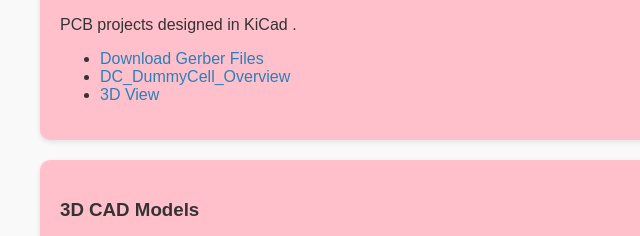
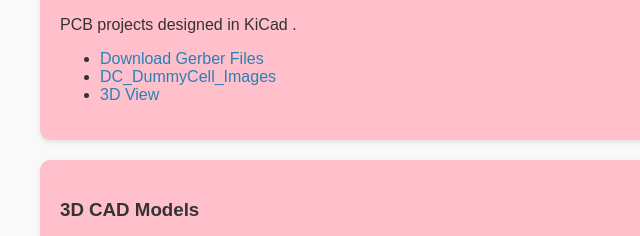
Before and after one commit to Chaabane-Rayfa/Chaabane-Rayfa.github.io, a plain HTML site: page index.html in a window 1280 px wide. Shown: the part 248-484 px from the top of the page, 0-640 px from the left. Drawn offline with Linux system fonts and the light colour scheme.

Commit message:
Update index.html

```diff
--- a/index.html
+++ b/index.html
@@ -41,7 +41,7 @@
     <p>PCB projects designed in KiCad .</p>
     <ul>
       <li><a href="files/DummyCell_Gerber.zip">Download Gerber Files</a></li>
-      <li><a href="file:///C:/Users/CHAABANR/Downloads/Document%2013.pdf">DC_DummyCell_Overview</a></li>
+      <li><a href="files/Sensor_Adapter_3D_Model.png">DC_DummyCell_Images</a></li>
       <li><a href="images/dummycell_3d.png" target="_blank">3D View</a></li>
     </ul>
   </div>
```
